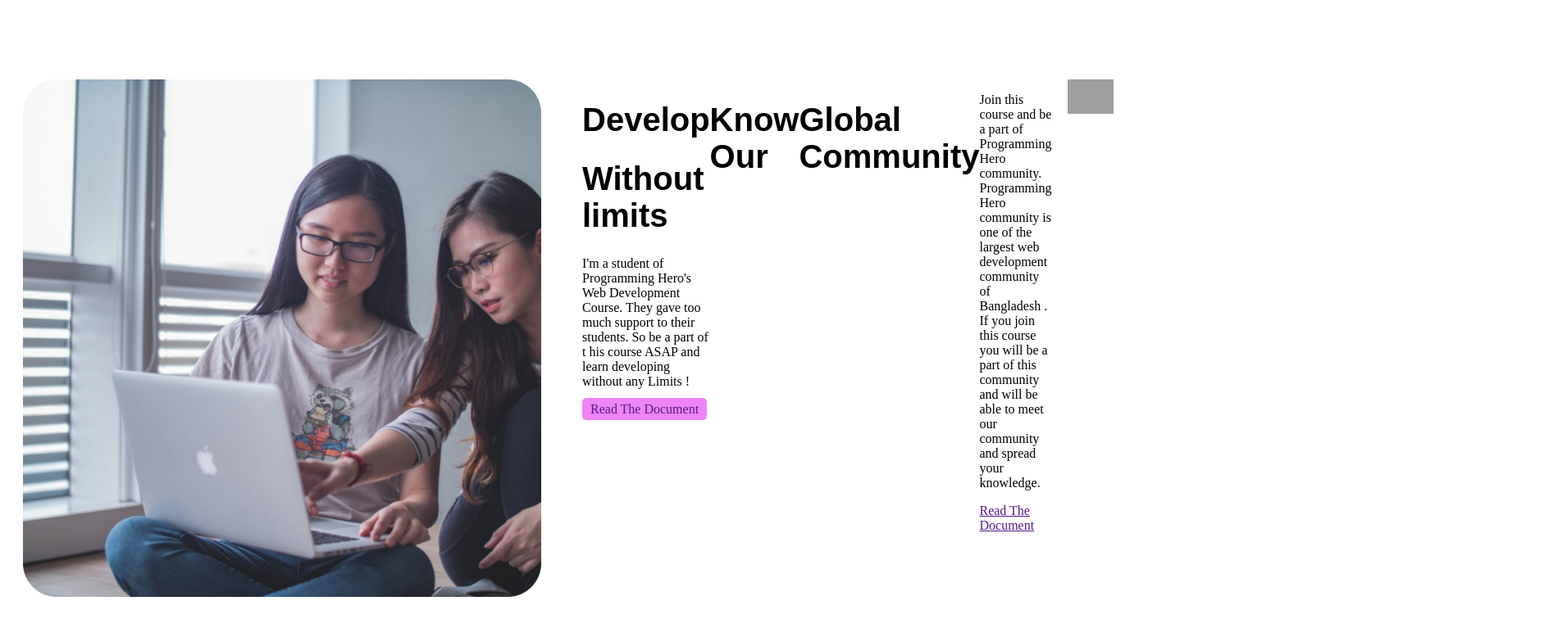
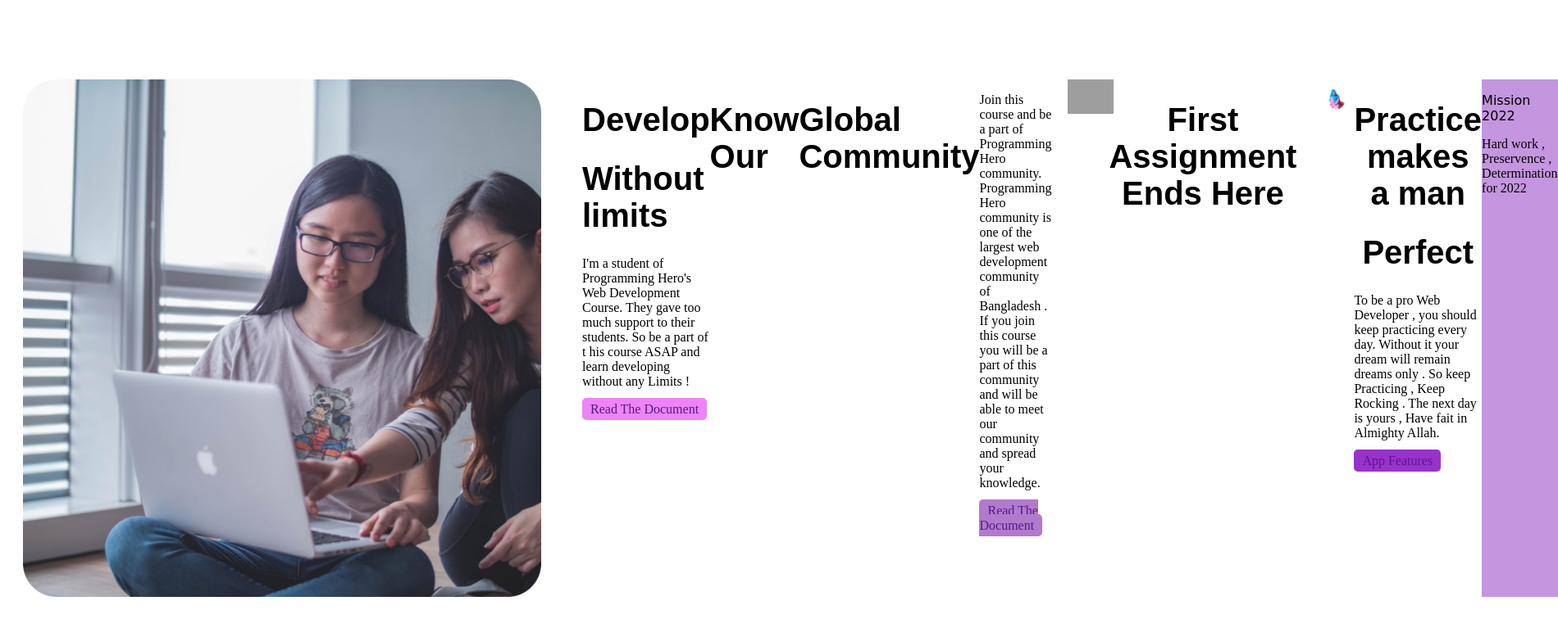
Before and after one commit to ShahRiin/Assignment-1, a plain HTML site: page index.html in a window 1280 px wide. Shown: the part 1170-1937 px from the top of the page at 82% size, 1900 px wide, since content can reach past the window. Drawn offline with Linux system fonts and the light colour scheme; grey boxes are pictures that could not be loaded.

Commit message:
last push

```diff
--- a/index.html
+++ b/index.html
@@ -67,11 +67,29 @@
                     <p>
                         Join this course and be a part of Programming Hero community. Programming Hero community is one of the largest web development community of Bangladesh . If you join this course you will be a part of this community and will be able to meet our community and spread your knowledge.
                     </p>
-                    <a href="">Read The Document</a>
+                    <a class="fourth-link" href="">Read The Document</a>
                 </div>
                 <div>
                     <img class="third-link" src="images/pictures/project.png" alt="">
                 </div>
                 </section>
+                <h1>First Assignment Ends Here</h1>
+             <div class="last-part">
+                <div>
+                <img src="images/PicsArt_12-29-08.26.31-removebg-preview (1).png" alt="">
+            </div>
+            <div>
+                <h1>Practice makes a man </h1>
+                <h1>Perfect</h1>
+                <p>
+                    To be a pro Web Developer , you should keep practicing every day. Without it your dream will remain dreams only . So keep Practicing , Keep Rocking . The next day is yours , Have fait in Almighty Allah.
+                </p>
+                <a class="last-link" href="">App Features</a>
+            </div>
+             </div>
+             <footer>
+                <p class="ending-footer">Mission <span class="ftr"> 2022 </span></p>
+                 <p>Hard work , Preservence , Determination for 2022</p>
+                </footer>
 </body>
 </html>
--- a/style.css
+++ b/style.css
@@ -99,3 +99,30 @@ section{
 #fourth-part img{
     width: 80%;
 }
+.fourth-link{
+    text-decoration: none;
+    border-radius: 5px;
+    background-color: rgb(177, 122, 204);
+    padding: 5px 10px;
+}
+.last-part{
+    display: flex;
+}
+.last-part img{
+    width: 80%;
+}
+.last-link{
+    text-decoration: none;
+    border-radius: 5px;
+    background-color: darkorchid;
+    padding: 5px 10px;
+}
+.frt{
+    color: rgb(68, 75, 4);
+}
+footer{
+    background-color: rgb(196, 150, 223);
+}
+.ending-footer{
+    font-family:'The Nautigal', cursive;
+}
```
Also changed, not shown: images/PicsArt_12-29-08.26.31-removebg-preview (1).png (added).
